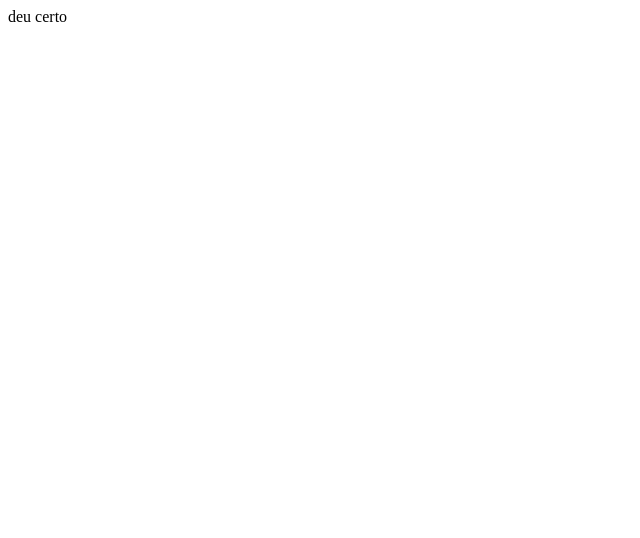
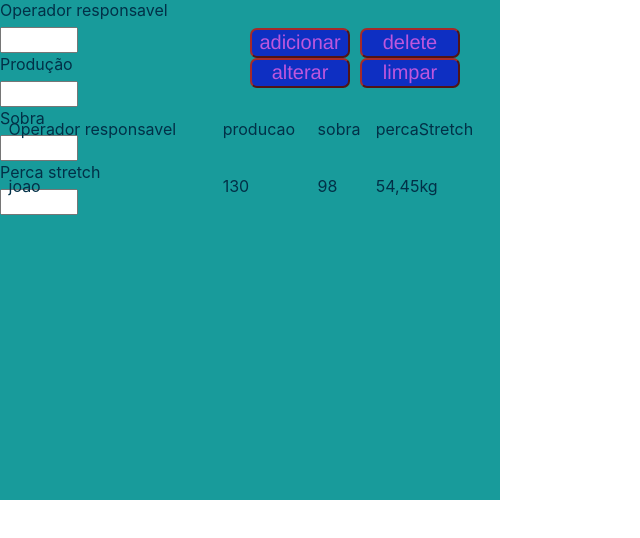
Before and after one commit to ConsaniEdu/aula-07, a plain HTML site: page pages/principal.html in a window 1280 px wide. Shown: the whole page, without its empty margins (0-640 px from the left). Drawn offline with Linux system fonts and the light colour scheme.

Commit message:
aula2702

```diff
--- a/js/autenticacao.js
+++ b/js/autenticacao.js
@@ -10,6 +10,6 @@ document.getElementsByClassName("formLogin")[0].addEventListener("submit", funct
 
     else{
         alert("login bem-sucedido");
-        window.location.href ="https://www.youtube.com/";
+        window.location.href ="../principal.html";
     }
 });
--- a/pages/principal.html
+++ b/pages/principal.html
@@ -4,9 +4,59 @@
     <meta charset="UTF-8">
     <meta http-equiv="X-UA-Compatible" content="IE=edge">
     <meta name="viewport" content="width=device-width, initial-scale=1.0">
-    <title>Document</title>
+    <link rel="stylesheet" href="../styles/principal.css">
+    <title>home-page</title>
 </head>
 <body>
-    <main>deu certo</main>
+    <header>
+    </header>
+    <main>
+        <div class="op">
+            <div class="inputs">
+                <p class="termos">Operador responsavel</p>
+            <input class="inputTermo" id="nomeOperador" type="text">
+            <p class="termos">Produção</p>
+            <input class="inputTermo" id="producao" type="text">
+            <p class="termos">Sobra</p>
+            <input type="text" class="inputTermo" id="sobra">
+            <p class="termos">Perca stretch</p>
+            <input class="inputTermo" id="percaStretch" type="text">
+            </div>
+
+            <div class="botao">
+                <button class="adicionar">adicionar</button>
+                <button class="delete">delete</button>
+                <button class="alterar">alterar</button>
+                <button class="limpar">limpar</button>
+            </div>
+          <div class="tabela">
+                <table>
+                    <thead>
+                        <th>
+                            <td>Operador responsavel</td>
+                            <td>producao</td>
+                            <td>sobra</td>
+                            <td>percaStretch</td>
+                        </th>
+                    </thead>
+                    <tbody>
+                        <th>
+                            <td>joao</td>
+                            <td>130</td>
+                            <td>98</td>
+                            <td>54,45kg</td>
+                        </th>
+                    </tbody>
+
+                </table>
+
+            </div>
+
+        </div>
+
+
+
+    </main>
+    <footer></footer>
 </body>
 </html>
--- /dev/null
+++ b/styles/principal.css
@@ -0,0 +1,76 @@
+body {
+    font-family: 'Inter', sans-serif;
+    margin: 0;
+    padding: 0;
+    color: #023047
+
+}
+
+.op{
+    display: grid;
+    grid-template-columns: 1fr 1fr;
+    grid-template-rows: 115px 115px;
+    background-color: rgb(24, 155, 155);
+    width: 500px;
+    height: 500px;
+    grid-template-areas:
+    "inputs botao"
+    "tabela tabela";
+}
+
+.op .inputs{
+    display: grid;
+    grid-template-rows: 27px 27px 27px 27px 27px 27px 27px;
+    grid-area: inputs;
+
+}
+
+.op .botao{
+    display: grid;
+    margin: 0%;
+    justify-content: flex-start;
+    align-items: center;
+    align-content: center;
+    grid-template-columns: 110px 110px;
+    grid-area: botao;
+
+}
+
+
+.op .termos{
+    margin: 0%;
+
+}
+
+.op button{
+    font-size: 20px;
+color: rgb(190, 87, 221);
+background-color: #0e2fc2;
+height: 30px;
+width: 100px;
+cursor: pointer;
+font-family: 'Franklin Gothic Medium', 'Arial Narrow', Arial, sans-serif;
+border-radius: 7px;
+border-color: brown;
+}
+
+.op button:hover{
+color: deepskyblue;
+background-color: crimson;
+border-color: aqua;
+}
+
+.op input{
+   margin: 0%;
+    height: 20px;
+    width: 70px;
+}
+.op .tabela{
+    grid-area: tabela;
+    display: grid;
+
+    position: relative;
+    top:1px;
+    left: 1px;
+
+}
```
Also changed, not shown: index.html (+1 -1 lines).
